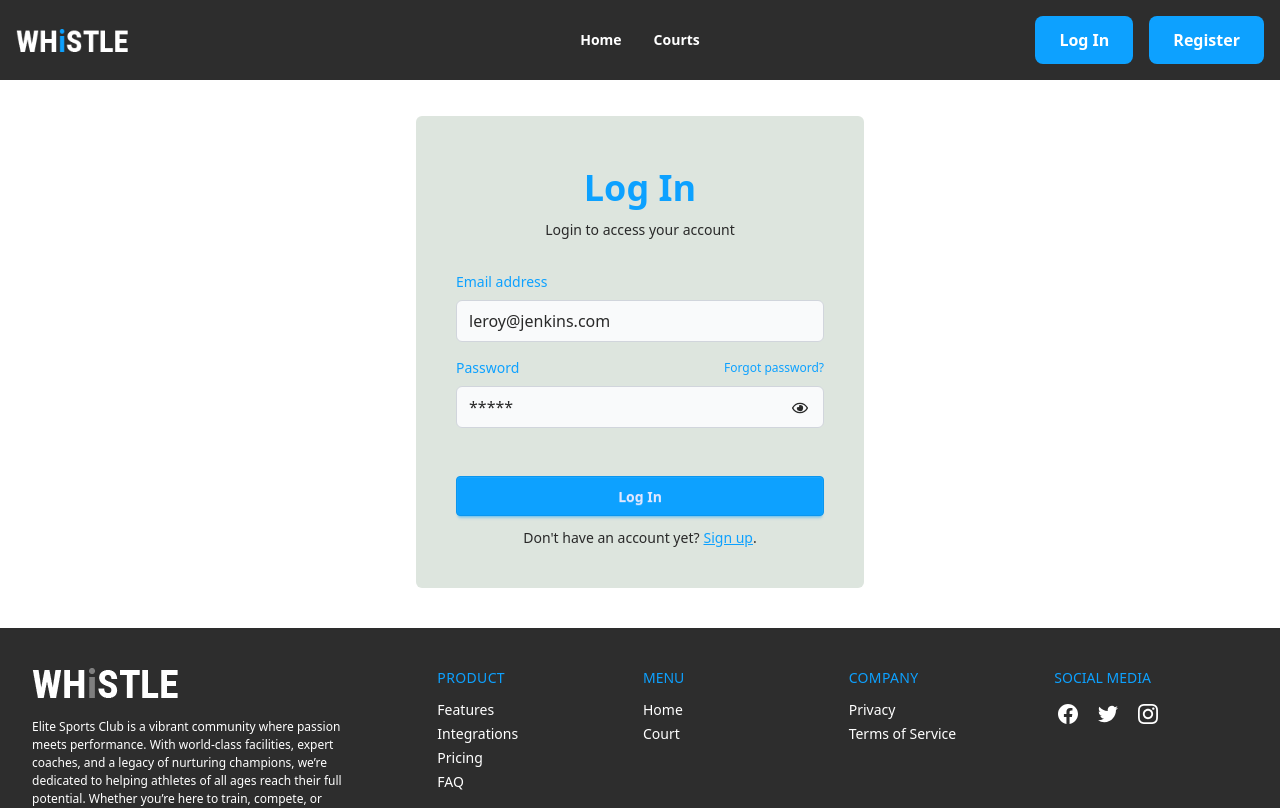
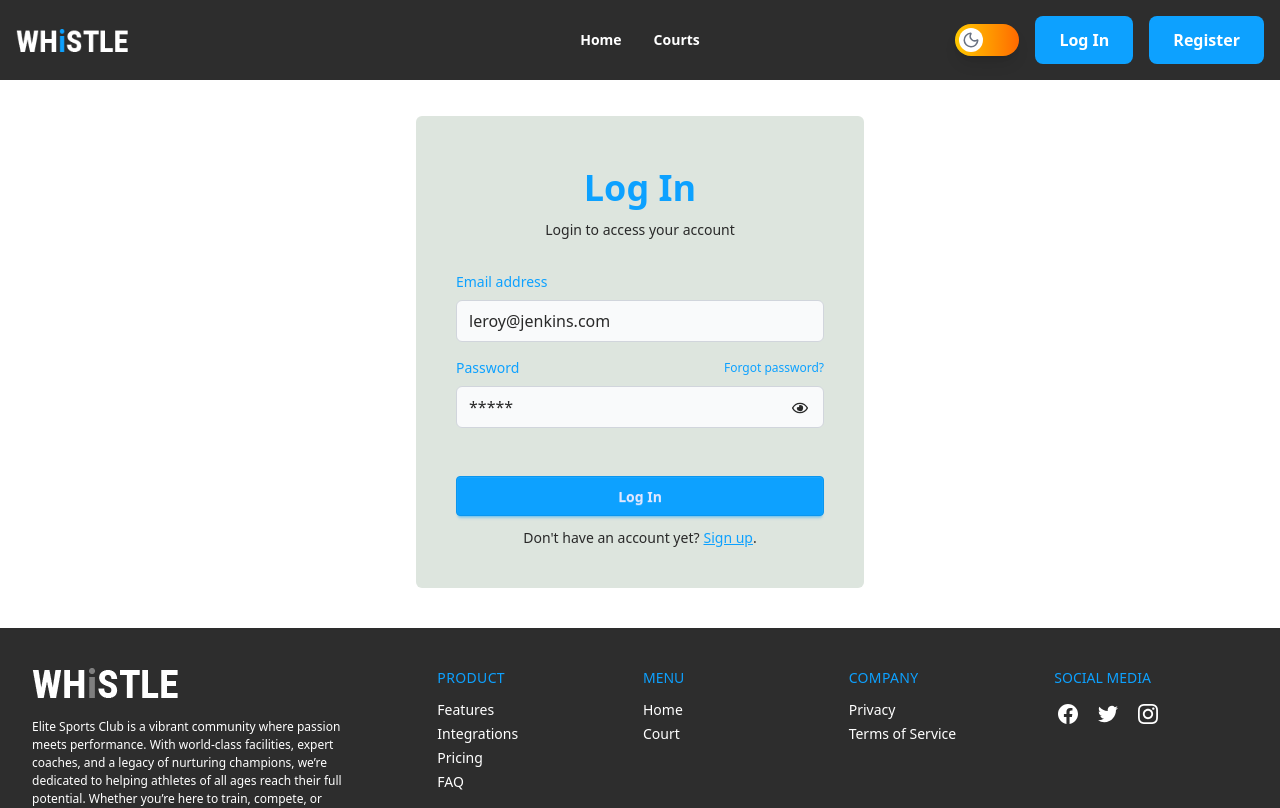
Before and after one commit to ShantoSarkar34/Sports-Club-Client-Side, a React (Vite) app: page /login in a window 1280 px wide. Shown: the top 808 px of the page. Built offline with nearby package versions, Linux system fonts and the light colour scheme.

Commit message:
button toggle added for them lite and dark mode

```diff
--- a/src/components/Header.jsx
+++ b/src/components/Header.jsx
@@ -1,9 +1,10 @@
-import React, { use } from "react";
+import React, { use, useEffect, useState } from "react";
 import { NavLink, useNavigate } from "react-router";
 import logo from "../assets/logo-png.png";
 import { toast } from "react-toastify";
 import useCurrentUser from "../../useCurrentUser";
 import { AuthContext } from "../authProvider/AuthProvider";
+import { Moon, Sun } from "lucide-react";
 
 const Header = () => {
   const { logout } = use(AuthContext);
@@ -16,8 +17,24 @@ const Header = () => {
     window.location.reload();
   };
 
+  const [theme, setTheme] = useState(localStorage.getItem("theme") || "light");
+
+  useEffect(() => {
+    document.documentElement.classList.remove(
+      theme === "light" ? "dark" : "light"
+    );
+    document.documentElement.classList.add(theme);
+    localStorage.setItem("theme", theme);
+  }, [theme]);
+
+  const toggleTheme = () => {
+    setTheme(theme === "light" ? "dark" : "light");
+  };
+
   return (
-    <div className="bg-[#2D2D2D] text-white shadow-none w-full fixed z-40 lg:z-50">
+    <div
+      className={`bg-[#2D2D2D] text-white shadow-none w-full fixed z-40 lg:z-50`}
+    >
       <div className="container mx-auto px-4 ">
         <div className="navbar p-0 py-2 lg:py-4   mx-auto ">
           <div className="navbar-start">
@@ -107,7 +124,24 @@ const Header = () => {
           </div>
           <div className="navbar-end">
             <div className="flex items-center gap-4">
-              {/* profile photo is here  */}
+              {/* theme toggle button */}
+              <button
+                onClick={toggleTheme}
+                className="relative cursor-pointer w-16 h-8 flex items-center rounded-full p-1 bg-gradient-to-r from-yellow-400 to-orange-500 dark:from-gray-700 dark:to-gray-900 shadow-lg transition-all duration-500 hover:scale-105"
+              >
+                {/* Toggle Circle */}
+                <span
+                  className={`absolute top-1 left-1 w-6 h-6 bg-white rounded-full flex items-center justify-center text-yellow-400 dark:text-gray-200 transform transition-transform duration-500 ${
+                    theme === "dark" ? "translate-x-8" : ""
+                  }`}
+                >
+                  {theme === "light" ? (
+                    <Moon size={18} className="text-gray-500" />
+                  ) : (
+                    <Sun size={18} className="text-yellow-500" />
+                  )}
+                </span>
+              </button>
               {/* buttons */}
               <div>
                 {user ? (
```
Also changed, not shown: src/pages/court/courtHome/CourtHome.jsx (+7 -7 lines), src/pages/home/CoachesTrainers.jsx (+8 -4 lines).
